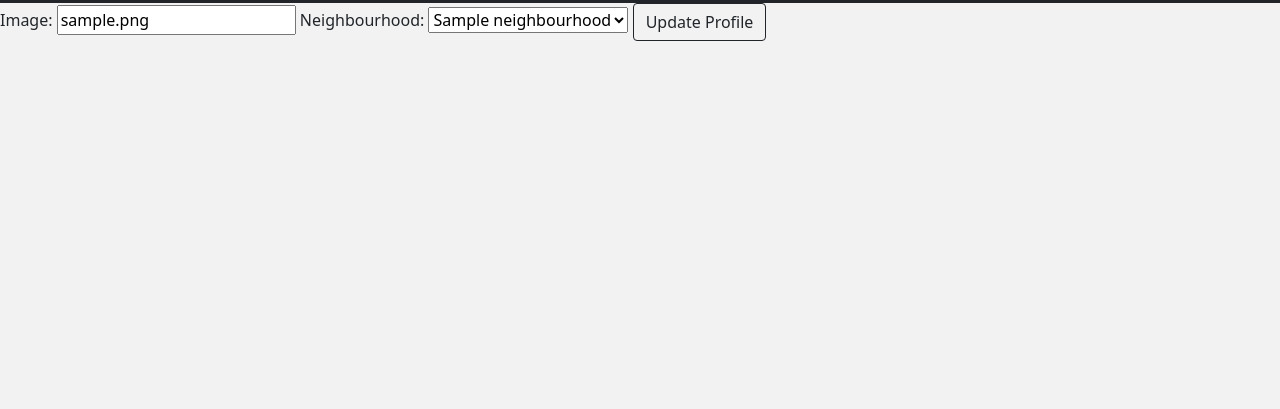
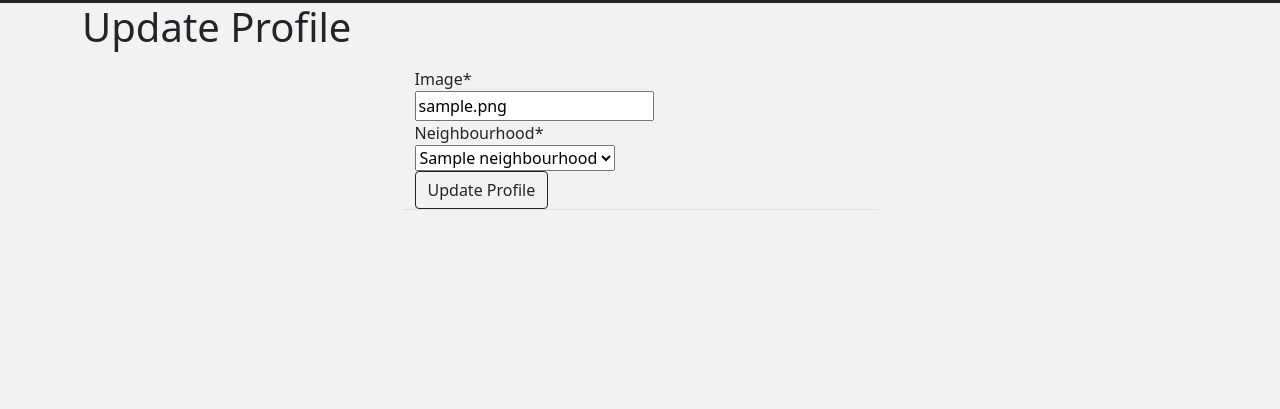
Before and after one commit to AdnanK1/quickchat, a Django app: page /update-profile in a window 1280 px wide. Shown: the part 55-464 px from the top of the page. Run offline with Django 4.2, Linux system fonts and the light colour scheme; a user stored in the database is signed in; tables that the repository leaves empty hold one stand-in row (values such as "Sample post"); some libraries are stand-ins or nearby versions.

Commit message:
Settings:Added crispy forms

```diff
--- a/base/templates/base.html
+++ b/base/templates/base.html
@@ -21,7 +21,7 @@
     {% include 'snippet/navbar.html'%}
     {% if messages %}
        {% for message in messages %}
-         <div class="alert alert-error">
+         <div class="alert alert-success" role="alert">
           <button type="button" class="btn-close" data-bs-dismiss="alert" aria-label="Close"></button>
            {{ message }}
          </div>
--- a/base/templates/update.html
+++ b/base/templates/update.html
@@ -1,9 +1,21 @@
 {% extends 'base.html' %}
+{% load crispy_forms_tags %}
 {% block content %}
 <!-- Update form -->
-<form action="{% url 'update' %}" method="POST" enctype="multipart/form-data">
-    {% csrf_token %}
-    {{form}}
-    <button type="submit" class="btn btn-outline-dark">Update Profile</button>
-</form>
+<div class="container">
+    <h1>Update Profile</h1>
+    <div class="row justify-content-center mt-3 mb-5">
+        <div class="col-md-5 col-sm-12 border-bottom">
+            <form action="{% url 'update' %}" method="POST" enctype="multipart/form-data">
+                {% csrf_token %}
+                {{form|crispy}}
+
+
+                <div class="d-grip gap-2">
+                    <button type="submit" class="btn btn-outline-dark">Update Profile</button>
+                </div>
+            </form>
+        </div>
+    </div>
+</div>
 {% endblock %}
--- a/base/views.py
+++ b/base/views.py
@@ -51,7 +51,7 @@ def registerPage(request):
             send_welcome_email(username,email)
             user = form.save()
             login(request,user,backend = 'django.contrib.auth.backends.ModelBackend')
-
+            messages.success(request,f'Hello {username} you have been logged and a welcome email has been sent')
             return redirect('setup')
         else:
             messages.error(request,'An error has occurred when Logging, please use a stronger password')
--- a/quickchat/settings.py
+++ b/quickchat/settings.py
@@ -48,6 +48,7 @@ INSTALLED_APPS = [
     'base',
     'fontawesomefree',
     'cloudinary',
+    'crispy_forms',
 ]
 
 MIDDLEWARE = [
--- a/requirements.txt
+++ b/requirements.txt
@@ -4,6 +4,7 @@ certifi==2022.5.18.1
 cloudinary==1.29.0
 dj-database-url==0.5.0
 Django==4.0.5
+django-crispy-forms==1.14.0
 django-heroku==0.3.1
 djangorestframework==3.13.1
 fontawesomefree==6.1.1
```
